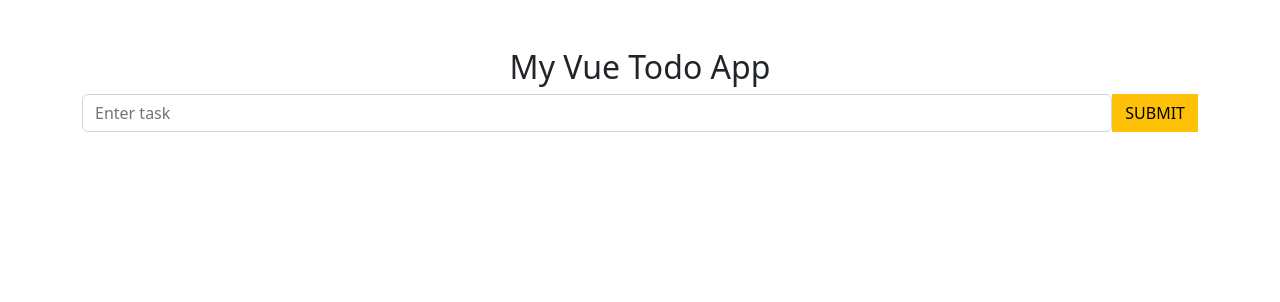
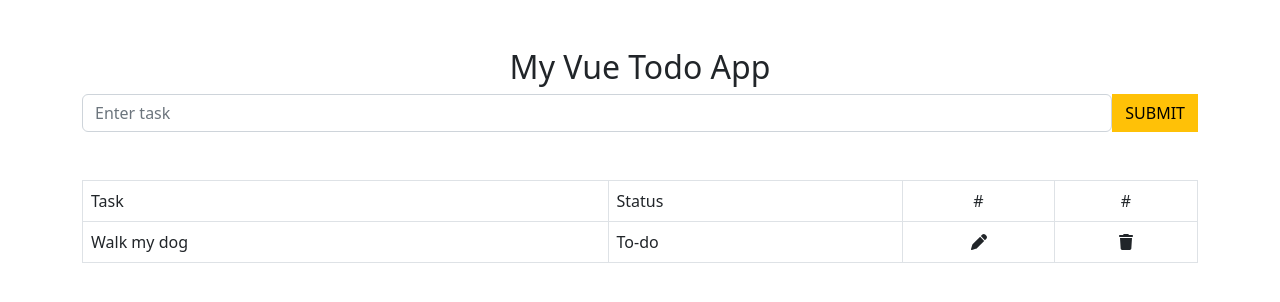
Before and after one commit to chuckchoiboi/vue-todo, a Vue app: page / in a window 1280 px wide. Shown: the top 302 px of the page. Built offline with nearby package versions, Linux system fonts and the light colour scheme.

Commit message:
add dummy data and fontawesome

```diff
--- a/package.json
+++ b/package.json
@@ -14,6 +14,7 @@
     "vue": "^3.3.2"
   },
   "devDependencies": {
+    "@fortawesome/fontawesome-free": "^6.4.0",
     "@tsconfig/node18": "^2.0.1",
     "@types/node": "^18.16.8",
     "@vitejs/plugin-vue": "^4.2.3",
--- a/src/components/TodoApp.vue
+++ b/src/components/TodoApp.vue
@@ -6,5 +6,33 @@
 			<input type="text" placeholder="Enter task" class="form-control" />
 			<button class="btn btn-warning rounded-0">SUBMIT</button>
 		</div>
+
+		<!-- Task table -->
+		<table class="table table-bordered mt-5">
+			<thead>
+				<tr>
+					<th scope="col">Task</th>
+					<th scope="col">Status</th>
+					<th scope="col" class="text-center">#</th>
+					<th scope="col" class="text-center">#</th>
+				</tr>
+			</thead>
+			<tbody>
+				<tr>
+					<th>Walk my dog</th>
+					<td>To-do</td>
+					<td>
+						<div class="text-center">
+							<span class="fa fa-pen"></span>
+						</div>
+					</td>
+					<td>
+						<div class="text-center">
+							<span class="fa fa-trash"></span>
+						</div>
+					</td>
+				</tr>
+			</tbody>
+		</table>
 	</div>
 </template>
--- a/src/main.ts
+++ b/src/main.ts
@@ -1,7 +1,9 @@
 import './assets/main.css';
+import 'bootstrap/dist/css/bootstrap.min.css';
+import '@fortawesome/fontawesome-free/css/all.css';
+import '@fortawesome/fontawesome-free/js/all.js';
 
 import { createApp } from 'vue';
 import App from './App.vue';
-import 'bootstrap/dist/css/bootstrap.min.css';
 
 createApp(App).mount('#app');
```
Also changed, not shown: 1 other file (tests, documents, lock files or other folders).
